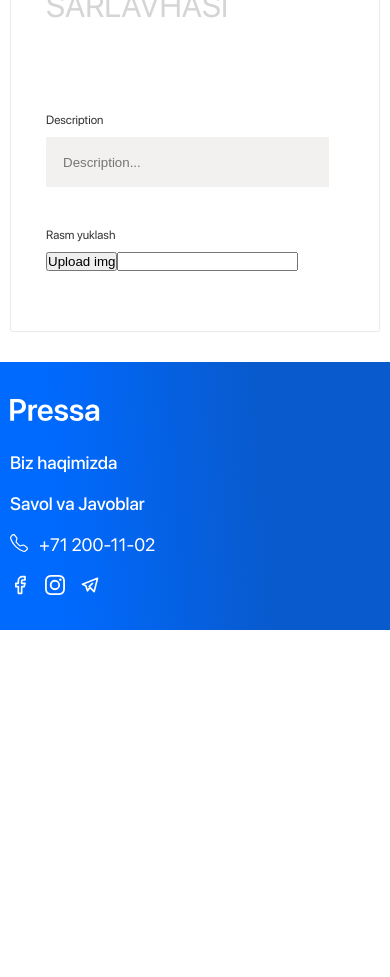
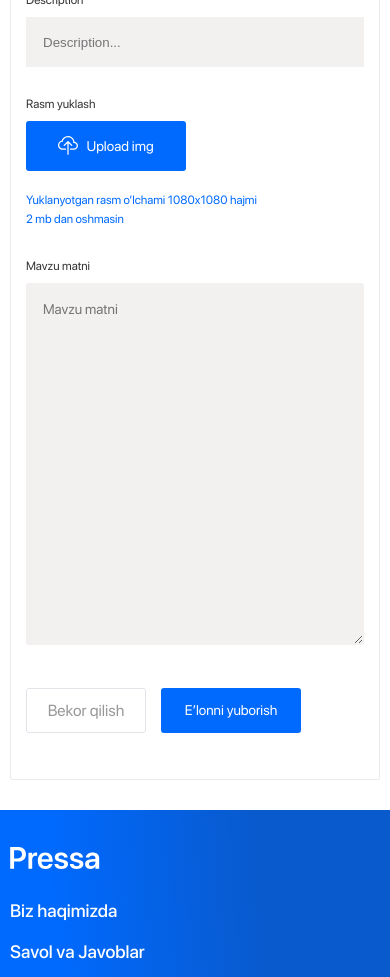
Before and after one commit to SHAKXRUZ/PRESSA, a React (Create React App) app: page /elon in a window 390 px wide. Shown: the part 1420-2397 px from the top of the page. Before the commit the page ends 2050 px from the top, so only its background shows below. Built offline with nearby package versions, Linux system fonts and the light colour scheme.

Commit message:
elon pages media full elon input valu and function full

```diff
--- a/src/routes/page/elon/Elon.css
+++ b/src/routes/page/elon/Elon.css
@@ -341,6 +341,116 @@
     gap: 50px;
 }
 
+.post_images_upload_input {
+    display: none;
+}
+
+.post_upload_images_btn {
+    width: 160px;
+    height: 50px;
+    display: flex;
+    align-items: center;
+    justify-content: center;
+    gap: 8px;
+    background: #006AFF;
+    border-radius: 3px;
+    transition: .5s;
+    cursor: pointer;
+    font-weight: 400;
+    font-size: 14px;
+    font-family: 'font400';
+    line-height: 17px;
+    color: #FFFFFF;
+    margin-bottom: 20px;
+}
+
+.post_upload_images_btn_icons {
+    color: white;
+    font-size: 20px;
+}
+
+.post_images_upload_warning_text {
+    font-weight: 400;
+    font-size: 12px;
+    font-family: 'font400';
+    line-height: 19px;
+    color: #006AFF;
+    margin-bottom: 61px;
+}
+
+.post_mavzu_matni_title_text {
+    margin-bottom: 10px;
+    font-weight: 400;
+    font-size: 12px;
+    font-family: 'font400';
+    line-height: 14px;
+    color: #333333;
+}
+
+.post_mavzu_matni_textarea {
+    width: 100%;
+    height: 245px;
+    outline: none;
+    border: 1px solid transparent;
+    background-color: #f3f0f0;
+    padding: 17px 16px;
+    font-weight: 400;
+    font-size: 14px;
+    line-height: 17px;
+    font-family: 'font400';
+    color: #333333;
+    margin-bottom: 50px;
+    border-radius: 3px;
+}
+
+.elon_footer_btn_div {
+    display: flex;
+    gap: 15px;
+}
+
+.elon_bekor_qilish_btn {
+    width: 140px;
+    height: 50px;
+    opacity: 0.4;
+    border: 1px solid #B2BBC8;
+    border-radius: 3px;
+    cursor: pointer;
+    transition: .5s;
+    display: flex;
+    align-items: center;
+    justify-content: center;
+    font-family: 'font400';
+}
+
+.elon_submit_btn {
+    width: 180px;
+    height: 50px;
+    background: #006AFF;
+    border-radius: 3px;
+    cursor: pointer;
+    transition: .5s;
+    font-weight: 400;
+    font-size: 14px;
+    line-height: 17px;
+    font-family: 'font400';
+    color: #FFFFFF;
+    border: 1px solid transparent;
+}
+
+.elon_submit_btn:hover {
+    color: #006AFF;
+    background-color: transparent;
+    border-color: #006AFF;
+    transition: .5s;
+}
+
+.elon_bekor_qilish_btn:hover {
+    color: red;
+    border-color: red;
+    background-color: transparent;
+    opacity: 1;
+}
+
 @media only screen and (max-width:650px) {
     .elon {
         padding: 0px 10px;
@@ -465,4 +575,63 @@
         width: 100%;
     }
 
+
+
+
+
+
+
+
+
+
+
+
+
+
+    .post {
+        padding: 25px 15px 46px 15px;
+    }
+
+    .post_title {
+        margin-bottom: 15px;
+    }
+
+    .post_header_title_text {
+        margin-bottom: 30px;
+        font-size: 24px;
+        line-height: 38px;
+    }
+
+    .post_description_input {
+        margin-bottom: 30px;
+    }
+
+    .post_images_upload_input {
+        display: none;
+    }
+
+    .post_upload_images_btn_icons {
+        color: white;
+        font-size: 20px;
+    }
+
+    .post_images_upload_warning_text {
+        max-width: 232px;
+        margin-bottom: 30px;
+    }
+
+    .post_mavzu_matni_textarea {
+        height: 362px;
+        margin-bottom: 39px;
+    }
+
+    .elon_bekor_qilish_btn {
+        width: 120px;
+        height: 45px;
+    }
+
+    .elon_submit_btn {
+        width: 140px;
+        height: 45px;
+    }
 }
--- a/src/routes/page/elon/Elon.jsx
+++ b/src/routes/page/elon/Elon.jsx
@@ -1,8 +1,8 @@
 import "./Elon.css";
 import { useState } from "react";
 import { BiHomeAlt } from "react-icons/bi";
+import { BsCloudUpload } from "react-icons/bs";
 const Elon = () => {
-  // date sana vaqt bugungu
   const date = new Date();
   const bugun =
     date.getFullYear() +
@@ -12,7 +12,7 @@ const Elon = () => {
     "-" +
     date.getDate();
   const vaqt =
-    date.getHours() +
+    (date.getHours() < 10 ? "0" + date.getHours() : date.getHours()) +
     ":" +
     (date.getMinutes() < 10 ? "0" + date.getMinutes() : date.getMinutes());
 
@@ -21,6 +21,7 @@ const Elon = () => {
   const [bulimValue, setBulimValue] = useState("Web dasturlash");
   const [ichkiBulimValue, setIchkiBulimValue] = useState("Java developer");
   const [radioValue, setRadioValue] = useState("online");
+  const [elon_img_url, setElon_img_url] = useState("");
 
   function sanaFunction(e) {
     setSanaValue(e.target.value);
@@ -38,11 +39,53 @@ const Elon = () => {
     setRadioValue(e.target.value);
   };
 
-  console.log(sanaValue);
-  console.log(vaqtValue);
-  console.log(bulimValue);
-  console.log(ichkiBulimValue);
-  console.log(radioValue);
+  const uploadImagesElon = async (e) => {
+    const files = e.target.files;
+    const data = new FormData();
+    data.append("file", files[0]);
+    data.append("upload_preset", "images");
+
+    const res = await fetch(
+      "https://api.cloudinary.com/v1_1/dtiuszgwz/image/upload",
+      {
+        method: "POST",
+        body: data,
+      }
+    );
+    const data2 = await res.json();
+    setElon_img_url(data2.secure_url);
+  };
+
+  const elon = (e) => {
+    e.preventDefault();
+    let {
+      url,
+      ismsharif,
+      professiya,
+      telifon1,
+      telifon2,
+      description,
+      mavzumatni,
+    } = e.target;
+
+    const data = JSON.stringify({
+      sana: sanaValue,
+      vaqt: vaqtValue,
+      yunalish: bulimValue,
+      ichki_yunalish: ichkiBulimValue,
+      tadbir_turi: radioValue,
+      link: url.value,
+      ismsharif: ismsharif.value,
+      professiya: professiya.value,
+      telifon1: telifon1.value,
+      telifon2: telifon2.value,
+      description: description.value,
+      mavzumatni: mavzumatni.value,
+      img_url: elon_img_url,
+    });
+
+    console.log(data);
+  };
 
   return (
     <div className="elon">
@@ -51,7 +94,7 @@ const Elon = () => {
           <BiHomeAlt className="elon_home_icons" />
           <p className="elon_home_header_text">E’lon berish</p>
         </div>
-        <form className="elon_content_form">
+        <form onSubmit={(e) => elon(e)} className="elon_content_form">
           <div className="elon_berish">
             <p className="elon_berish_title">E’lon berish</p>
             <div className="elon_berish_content">
@@ -247,15 +290,47 @@ const Elon = () => {
             <input
               className="post_description_input"
               type="text"
+              name="description"
+              id="description"
               placeholder="Description..."
+              required
             />
 
             <p className="post_images_input_title">Rasm yuklash</p>
             <div className="post_images_upload_input_div">
-              <label>
-                <button>Upload img</button>
-                <input type="text" className="post_images_upload_input" />
+              <label form="file" required>
+                <p className="post_upload_images_btn">
+                  <BsCloudUpload className="post_upload_images_btn_icons" />
+                  Upload img
+                </p>
+                <input
+                  type="file"
+                  name="file"
+                  id="file"
+                  className="post_images_upload_input"
+                  required
+                  onChange={(e) => uploadImagesElon(e)}
+                />
               </label>
+            </div>
+            <p className="post_images_upload_warning_text">
+              Yuklanyotgan rasm o’lchami 1080x1080 hajmi 2 mb dan oshmasin
+            </p>
+            <p className="post_mavzu_matni_title_text">Mavzu matni</p>
+
+            <textarea
+              className="post_mavzu_matni_textarea"
+              name="mavzumatni"
+              id="mavzumatni"
+              placeholder="Mavzu matni"
+              required
+            ></textarea>
+
+            <div className="elon_footer_btn_div">
+              <p className="elon_bekor_qilish_btn">Bekor qilish</p>
+              <button className="elon_submit_btn" type="submit">
+                E’lonni yuborish
+              </button>
             </div>
           </div>
         </form>
```
